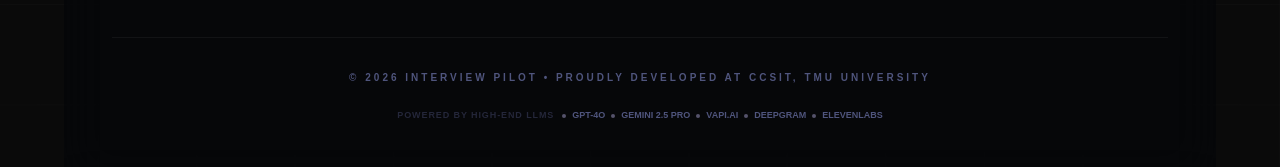
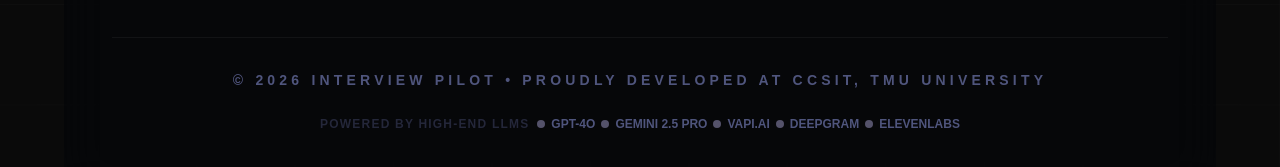
Before and after one commit to Adi15Jain/interviewPilot, a Next.js app: page / in a window 1280 px wide. Shown: the part 1195-1362 px from the top of the page. Built offline with nearby package versions, Linux system fonts and the light colour scheme; no server answers; the database is empty; sample sign-in values are in the browser's storage; a web font is replaced by a local one.

Commit message:
Vapi issue fixed

```diff
--- a/components/Footer.tsx
+++ b/components/Footer.tsx
@@ -146,34 +146,34 @@ const Footer = () => {
 
                 {/* Academic Footer Bar */}
                 <div className="mt-20 pt-8 border-t border-white/5 flex flex-col items-center gap-6">
-                    <p className="text-light-600 text-[10px] font-black tracking-[0.3em] text-center uppercase">
+                    <p className="text-light-600 text-[14px] font-black tracking-[0.3em] text-center uppercase">
                         © {currentYear} INTERVIEW PILOT • PROUDLY DEVELOPED AT
                         CCSIT, TMU UNIVERSITY
                     </p>
                     <div className="flex flex-wrap items-center justify-center gap-x-8 gap-y-4">
                         <div className="flex items-center gap-2 group cursor-help">
-                            <span className="text-[9px] font-black text-light-800 uppercase tracking-widest group-hover:text-light-400 transition-colors">
+                            <span className="text-[12px] font-black text-light-800 uppercase tracking-widest group-hover:text-light-600 transition-colors">
                                 Powered by High-End LLMs
                             </span>
                             <div className="flex items-center gap-1.5">
-                                <span className="size-1 rounded-full bg-primary-200/40" />
-                                <span className="text-[9px] font-black text-light-600 uppercase">
+                                <span className="size-2 rounded-full bg-primary-200/40" />
+                                <span className="text-[12px] font-black text-light-600 uppercase">
                                     GPT-4o
                                 </span>
-                                <span className="size-1 rounded-full bg-primary-200/40" />
-                                <span className="text-[9px] font-black text-light-600 uppercase">
+                                <span className="size-2 rounded-full bg-primary-200/40" />
+                                <span className="text-[12px] font-black text-light-600 uppercase">
                                     Gemini 2.5 Pro
                                 </span>
-                                <span className="size-1 rounded-full bg-primary-200/40" />
-                                <span className="text-[9px] font-black text-light-600 uppercase">
+                                <span className="size-2 rounded-full bg-primary-200/40" />
+                                <span className="text-[12px] font-black text-light-600 uppercase">
                                     Vapi.ai
                                 </span>
-                                <span className="size-1 rounded-full bg-primary-200/40" />
-                                <span className="text-[9px] font-black text-light-600 uppercase">
+                                <span className="size-2 rounded-full bg-primary-200/40" />
+                                <span className="text-[12px] font-black text-light-600 uppercase">
                                     Deepgram
                                 </span>
-                                <span className="size-1 rounded-full bg-primary-200/40" />
-                                <span className="text-[9px] font-black text-light-600 uppercase">
+                                <span className="size-2 rounded-full bg-primary-200/40" />
+                                <span className="text-[12px] font-black text-light-600 uppercase">
                                     ElevenLabs
                                 </span>
                             </div>
```
